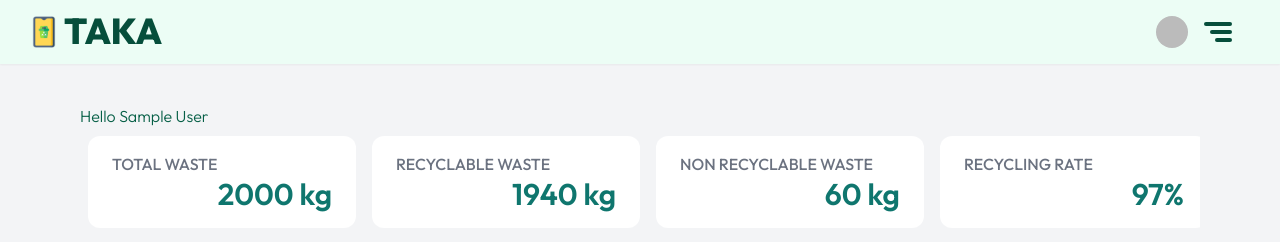
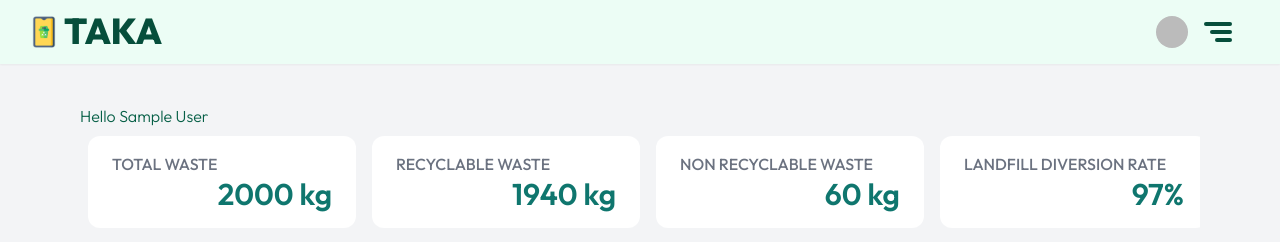
Before and after one commit to acousticintel/takaDash, a Next.js app: page / in a window 1280 px wide. Shown: the top 242 px of the page. Built offline with nearby package versions, Linux system fonts and the light colour scheme; no server answers; sample sign-in values are in the browser's storage.

Commit message:
Landfill diversion rate

```diff
--- a/components/stats/index.js
+++ b/components/stats/index.js
@@ -18,7 +18,7 @@ export default function Stats() {
         <h5>60 kg</h5>
       </div>
       <div className="stat">
-        <h6>Recycling Rate</h6>
+        <h6>Landfill diversion rate</h6>
         <h5>97%</h5>
       </div>
     </div>
```
